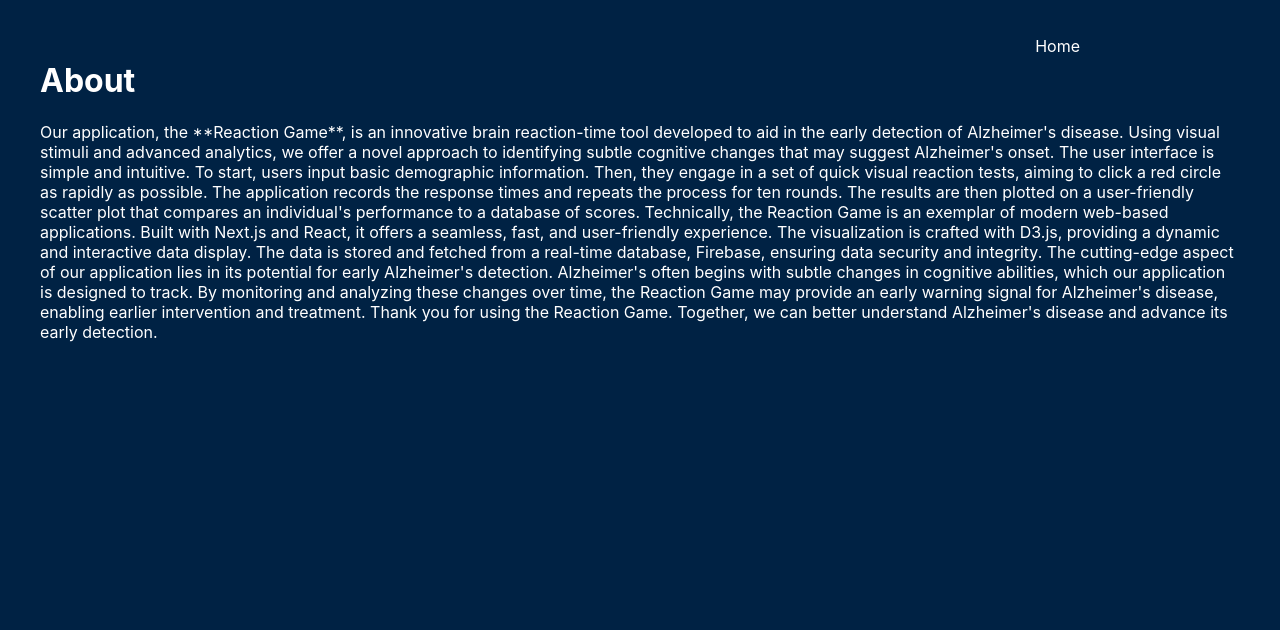
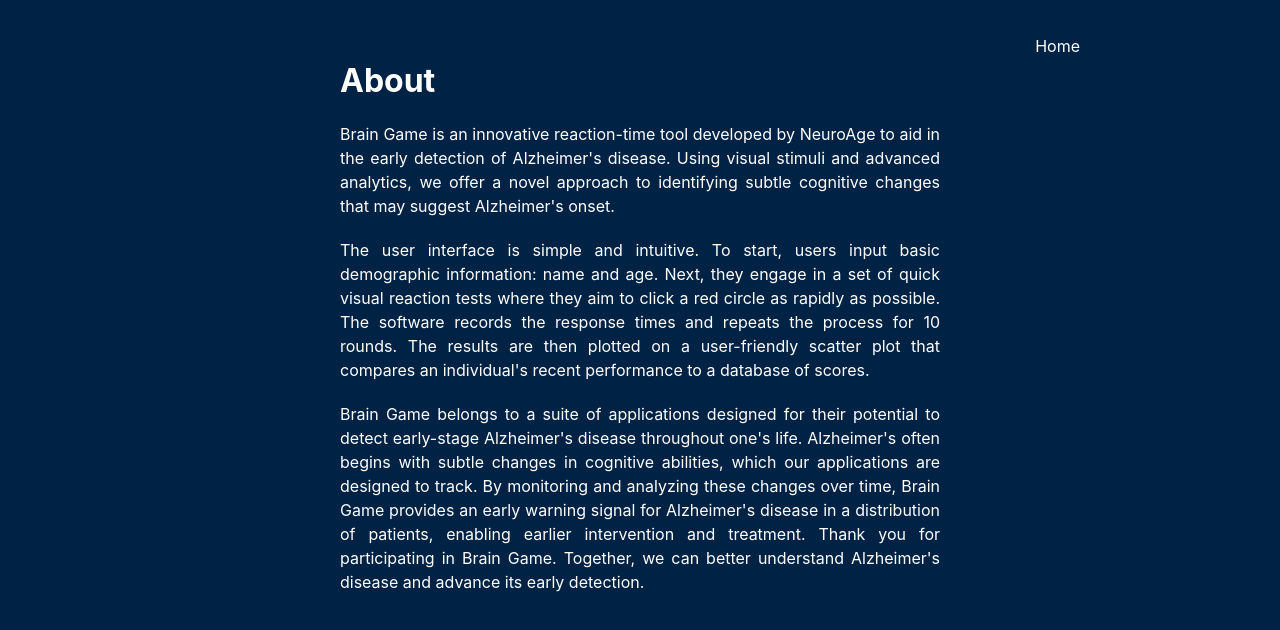
Before and after one commit to daviddoswell/reactiongame, a Next.js app: page /about in a window 1280 px wide. Shown: the top 630 px of the page. Built offline with nearby package versions, Linux system fonts and the light colour scheme.

Commit message:
fix layout

```diff
--- a/pages/about.js
+++ b/pages/about.js
@@ -7,30 +7,36 @@
     <div>
       <NavBar />
       <h1>About</h1>
-      <p>
-        Our application, the **Reaction Game**, is an innovative brain
-        reaction-time tool developed to aid in the early detection of
-        Alzheimer&apos;s disease. Using visual stimuli and advanced analytics,
-        we offer a novel approach to identifying subtle cognitive changes that
-        may suggest Alzheimer&apos;s onset. The user interface is simple and
-        intuitive. To start, users input basic demographic information. Then,
-        they engage in a set of quick visual reaction tests, aiming to click a
-        red circle as rapidly as possible. The application records the response
-        times and repeats the process for ten rounds. The results are then
-        plotted on a user-friendly scatter plot that compares an
-        individual&apos;s performance to a database of scores. Technically, the
-        Reaction Game is an exemplar of modern web-based applications. Built
-        with Next.js and React, it offers a seamless, fast, and user-friendly
-        experience. The visualization is crafted with D3.js, providing a dynamic
-        and interactive data display. The data is stored and fetched from a
-        real-time database, Firebase, ensuring data security and integrity. The
-        cutting-edge aspect of our application lies in its potential for early
-        Alzheimer&apos;s detection. Alzheimer&apos;s often begins with subtle
-        changes in cognitive abilities, which our application is designed to
-        track. By monitoring and analyzing these changes over time, the Reaction
-        Game may provide an early warning signal for Alzheimer&apos;s disease,
-        enabling earlier intervention and treatment. Thank you for using the
-        Reaction Game. Together, we can better understand Alzheimer&apos;s disease
+      <p className="about-text">
+        Brain Game is an innovative reaction-time tool developed by NeuroAge to
+        aid in the early detection of Alzheimer&apos;s disease. Using visual
+        stimuli and advanced analytics, we offer a novel approach to identifying
+        subtle cognitive changes that may suggest Alzheimer&apos;s onset.
+      </p>
+
+      <br></br>
+
+      <p className="about-text">
+        The user interface is simple and intuitive. To start, users input basic
+        demographic information: name and age. Next, they engage in a set of
+        quick visual reaction tests where they aim to click a red circle as
+        rapidly as possible. The software records the response times and repeats
+        the process for 10 rounds. The results are then plotted on a
+        user-friendly scatter plot that compares an individual&apos;s recent
+        performance to a database of scores.
+      </p>
+
+      <br></br>
+
+      <p className="about-text">
+        Brain Game belongs to a suite of applications designed for their
+        potential to detect early-stage Alzheimer&apos;s disease throughout
+        one&apos;s life. Alzheimer&apos;s often begins with subtle changes in
+        cognitive abilities, which our applications are designed to track. By
+        monitoring and analyzing these changes over time, Brain Game
+        provides an early warning signal for Alzheimer&apos;s disease in a
+        distribution of patients, enabling earlier intervention and treatment.
+        Thank you for participating in Brain Game. Together, we can better understand Alzheimer&apos;s disease
         and advance its early detection.
       </p>
     </div>
--- a/styles/globals.css
+++ b/styles/globals.css
@@ -83,7 +83,7 @@
   height: 150px;
   background-color: red;
   border-radius: 50%;
-  margin: 2rem auto;
+  margin: -20px auto 2rem;
   display: none;
 }
 
@@ -104,3 +104,10 @@
 a:hover, a:active, a:focus {
   outline: none;
 }
+
+.about-text {
+  text-align: justify;
+  margin: auto;
+  max-width: 600px;
+  line-height: 1.5;
+}
```
Also changed, not shown: pages/index.js (+8 -18 lines).
